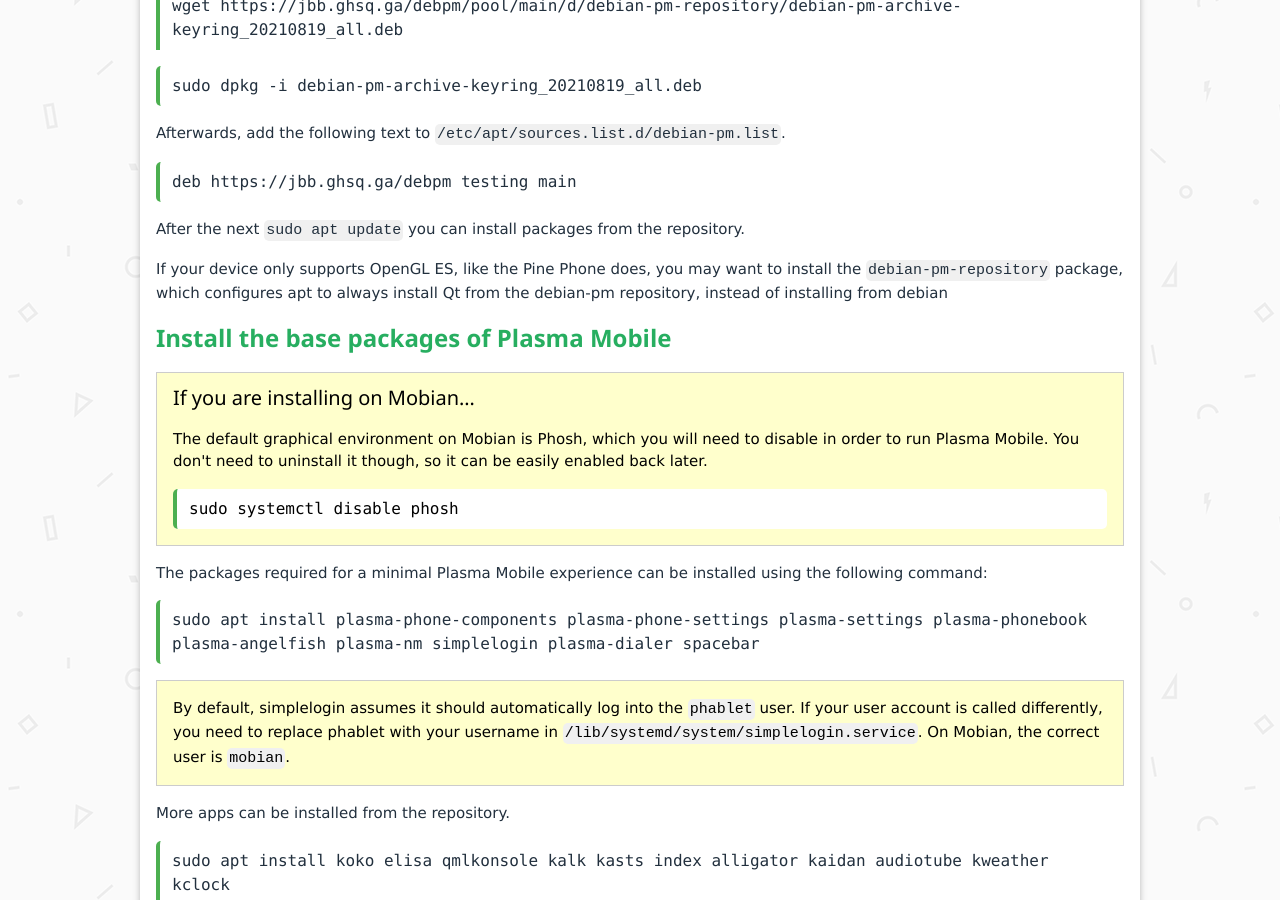
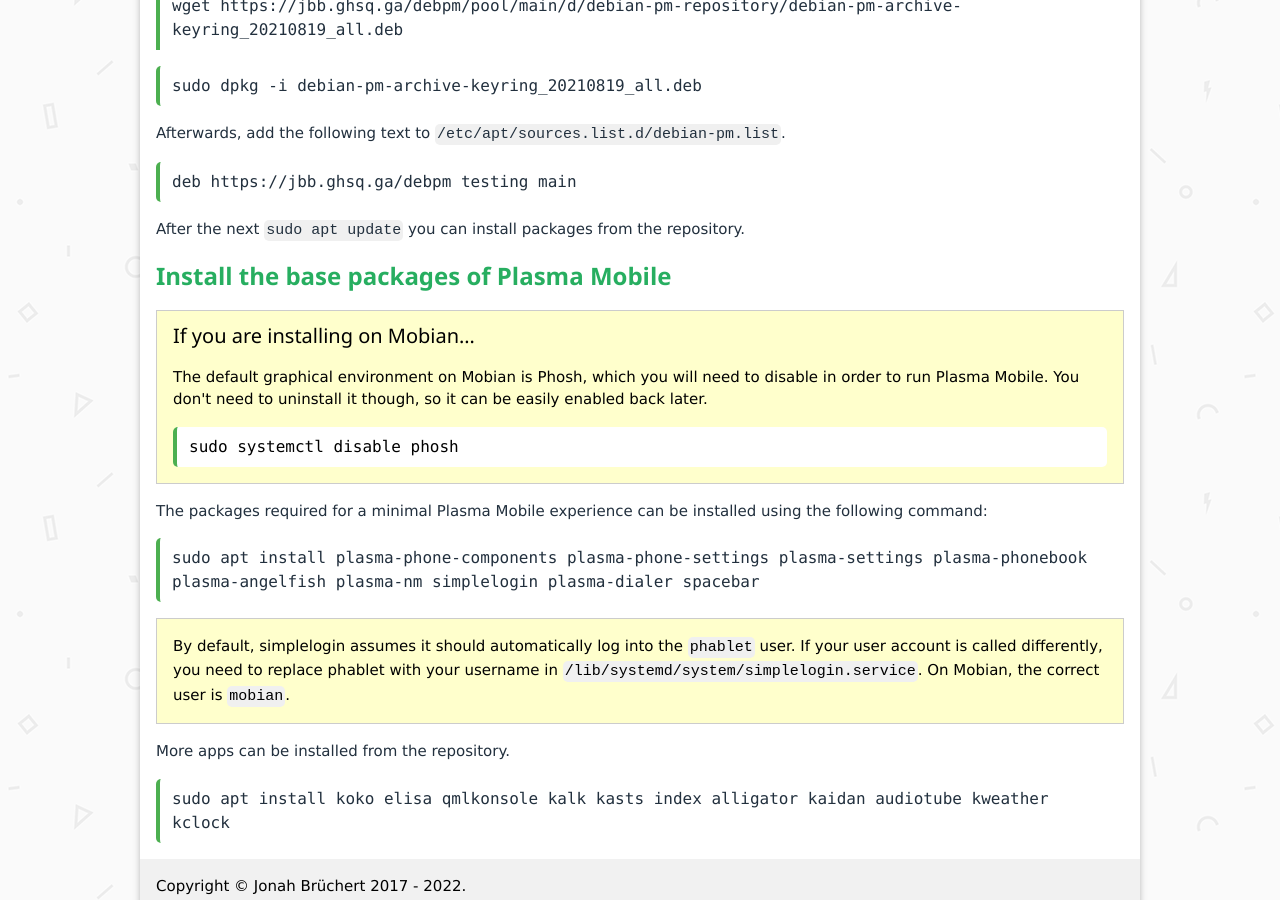
Before and after one commit to jbbgameich/jbbgameich.github.io, a Jekyll site: the page built from debian-pm/index.md, in a window 1280 px wide and 900 px high, scrolled down 587 px. Built offline with Jekyll 4.4.1, drawn with Linux system fonts in a browser that asks for light colours.

```diff
--- a/debian-pm/index.md
+++ b/debian-pm/index.md
@@ -33,7 +33,7 @@
 
 After the next `sudo apt update` you can install packages from the repository.
 
-If your device only supports OpenGL ES, like the Pine Phone does, you may want to install the `debian-pm-repository` package, which configures apt to always install Qt from the debian-pm repository, instead of installing from debian
+<!-- If your device only supports OpenGL ES, like the Pine Phone does, you may want to install the `debian-pm-repository` package, which configures apt to always install Qt from the debian-pm repository, instead of installing from debian -->
 
 ### Install the base packages of Plasma Mobile
 
```
